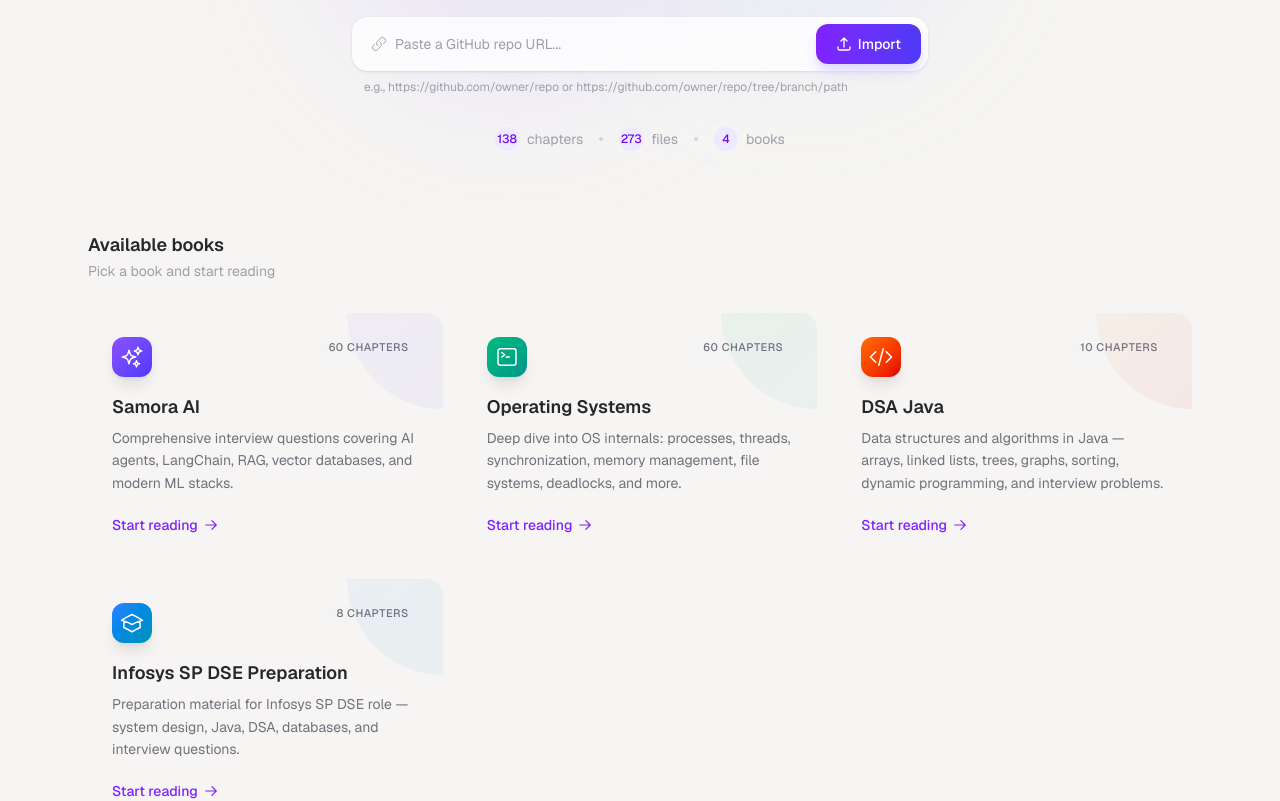
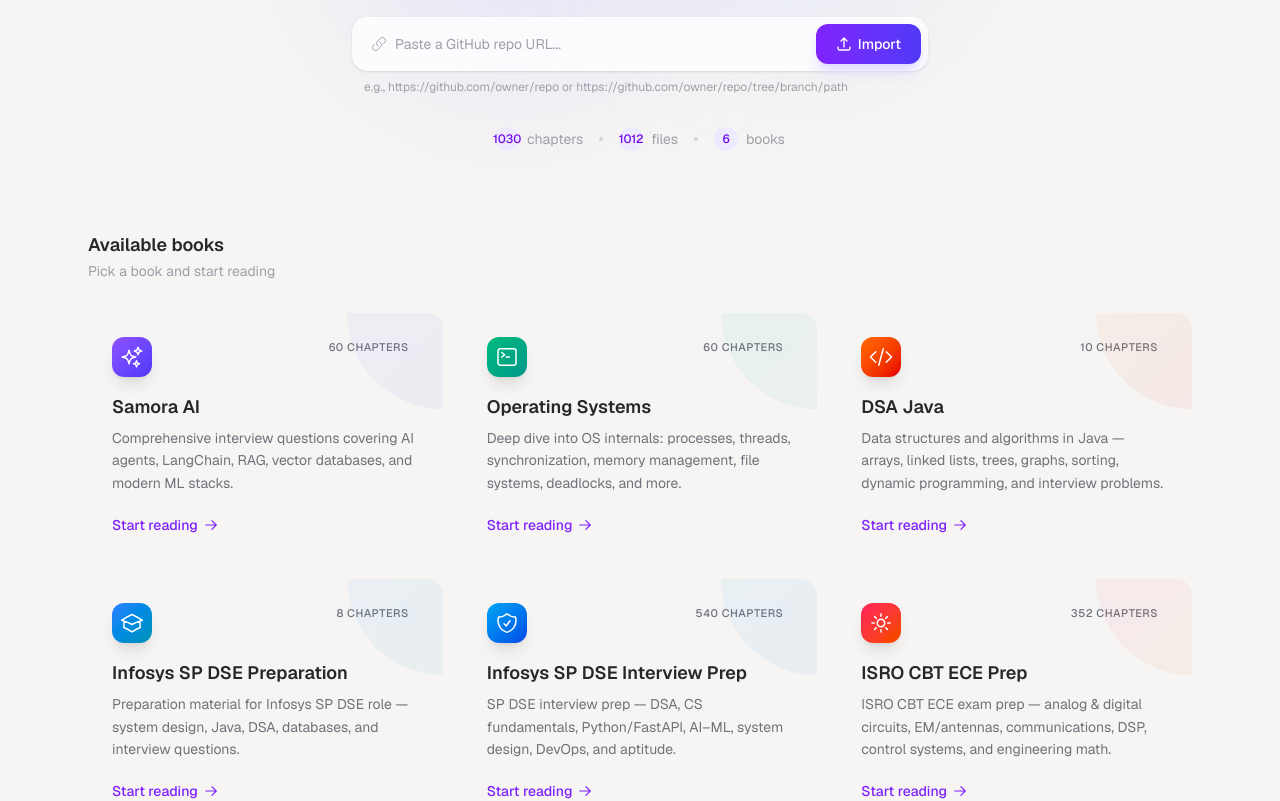
Before and after one commit to aayush598/md-book, a Next.js app: page / in a window 1280 px wide. Shown: the part 460-1261 px from the top of the page. Built offline with nearby package versions, Linux system fonts and the light colour scheme.

Commit message:
feat: add new book configurations for Infosys SP DSE Interview Prep and ISRO CBT ECE Prep

```diff
--- a/app/page.tsx
+++ b/app/page.tsx
@@ -56,6 +56,32 @@
     icon: (
       <svg className="h-6 w-6" fill="none" viewBox="0 0 24 24" stroke="currentColor" strokeWidth={1.5}>
         <path strokeLinecap="round" strokeLinejoin="round" d="M4.26 10.147a60.438 60.438 0 0 0-.491 6.347A48.62 48.62 0 0 1 12 20.904a48.62 48.62 0 0 1 8.232-4.41 60.46 60.46 0 0 0-.491-6.347m-15.482 0a50.636 50.636 0 0 0-2.658-.813A59.906 59.906 0 0 1 12 3.493a59.903 59.903 0 0 1 10.399 5.84c-.896.248-1.783.52-2.658.814m-15.482 0A50.717 50.717 0 0 1 12 13.489a50.702 50.702 0 0 1 7.74-3.342" />
+      </svg>
+    ),
+  },
+  {
+    id: "infosys-sp-dse-interview",
+    name: "Infosys SP DSE Interview Prep",
+    description: "SP DSE interview prep — DSA, CS fundamentals, Python/FastAPI, AI–ML, system design, DevOps, and aptitude.",
+    chapters: 540,
+    files: 249,
+    gradient: "from-sky-500 to-blue-700",
+    icon: (
+      <svg className="h-6 w-6" fill="none" viewBox="0 0 24 24" stroke="currentColor" strokeWidth={1.5}>
+        <path strokeLinecap="round" strokeLinejoin="round" d="M9 12.75L11.25 15 15 9.75m-3-7.036A11.959 11.959 0 013.598 6 11.99 11.99 0 003 9.749c0 5.592 3.824 10.29 9 11.623 5.176-1.332 9-6.03 9-11.622 0-1.31-.21-2.571-.598-3.751h-.152c-3.196 0-6.1-1.248-8.25-3.285z" />
+      </svg>
+    ),
+  },
+  {
+    id: "isro-cbt-ece",
+    name: "ISRO CBT ECE Prep",
+    description: "ISRO CBT ECE exam prep — analog & digital circuits, EM/antennas, communications, DSP, control systems, and engineering math.",
+    chapters: 352,
+    files: 490,
+    gradient: "from-rose-500 to-orange-600",
+    icon: (
+      <svg className="h-6 w-6" fill="none" viewBox="0 0 24 24" stroke="currentColor" strokeWidth={1.5}>
+        <path strokeLinecap="round" strokeLinejoin="round" d="M12 3v2.25m6.364.386l-1.591 1.591M21 12h-2.25m-.386 6.364l-1.591-1.591M12 18.75V21m-4.773-4.227l-1.591 1.591M5.25 12H3m4.227-4.773L5.636 5.636M15.75 12a3.75 3.75 0 11-7.5 0 3.75 3.75 0 017.5 0z" />
       </svg>
     ),
   },
```
